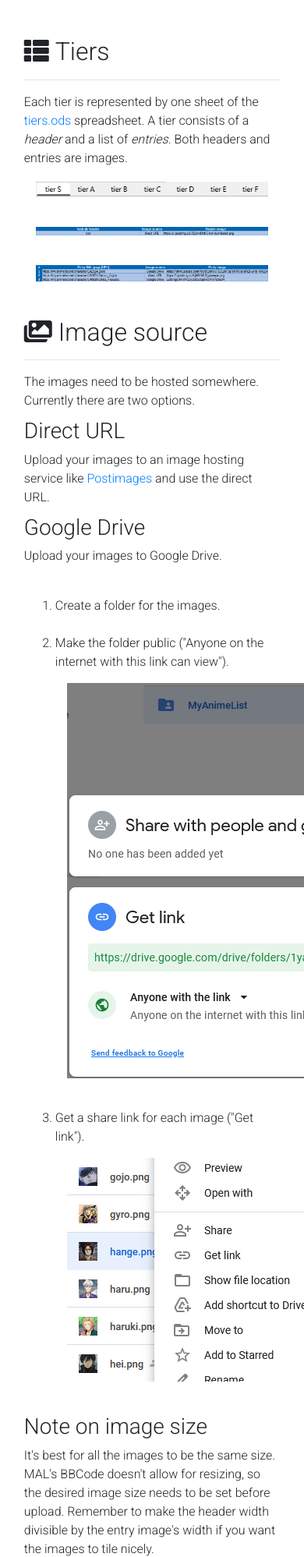
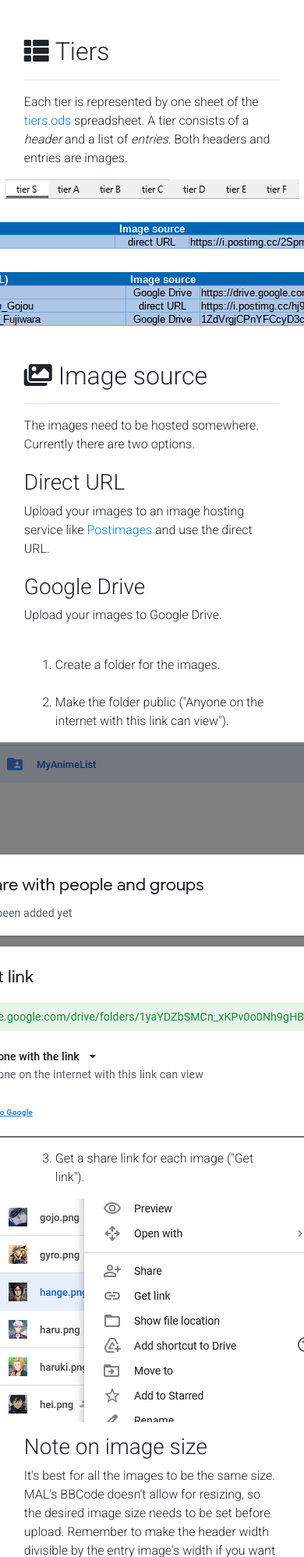
Before and after one commit to juliamarc/mal-tier-list-app, a Flask app: page /tutorial.html in a window 390 px wide; the page is wider, and only the part inside the window is pictured. Shown: the part 428-2425 px from the top of that part at 78% size. Run offline with Flask 2, Linux system fonts and the light colour scheme; parts of the project's set-up code (start-up, migrations or seed data) failed here and were passed over; some libraries are stand-ins or nearby versions.

Commit message:
clean up css and add responsive column sizes

```diff
--- a/static/css/style.css
+++ b/static/css/style.css
@@ -1,3 +1,24 @@
+/* general */
+
+body {
+    font-family: 'Roboto', sans-serif;
+    padding: 20px;
+}
+
+h2 {
+    padding-top: 10px;
+}
+
+h3 {
+    padding-top: 20px;
+}
+
+div[class^="col-"] {
+    padding: 10px;
+}
+
+/* icons */
+
 #gh-icon {
     color: #000;
     font-size: 40pt;
@@ -29,10 +50,7 @@
     margin: 5px;
 }
 
-body {
-    font-family: 'Roboto', sans-serif;
-    padding: 20px;
-}
+/* footer */
 
 #container {
     display: flex;
@@ -44,9 +62,7 @@ body {
     margin-top: auto;
 }
 
-div[class^="col-"] {
-    padding: 10px;
-}
+/* result.html */
 
 textarea {
     width: 100%;
@@ -56,11 +72,26 @@ textarea {
     resize: none;
 }
 
+.html-preview {
+    display: inline-block;
+}
+
+/* tutorial.html */
+
 div.img-container {
-    text-align: center;
+    width: 100px;
+    margin: 0 auto;
+    overflow: visible;
+}
+
+div.img-container-inner {
+    position: relative;
+    float: right;
+    right: 50%;
+}
+
+div.img-container-inner img {
+    position: relative;
+    right: -50%;
     padding: 15px;
 }
-
-h2, h3 {
-    padding-top: 10px;
-}
--- a/templates/base.html
+++ b/templates/base.html
@@ -40,8 +40,8 @@
     <div class="row footer">
       <div class="col-12">
         <div class="justify-content-center" style="display: flex;">
-        <a href="https://github.com/juliamarc/mal-tier-list-app"><i id="gh-icon" class="fab fa-github"></i></a>
-        <a id='mal-icon' href='https://myanimelist.net/profile/juliama'></a>
+          <a href="https://github.com/juliamarc/mal-tier-list-app"><i id="gh-icon" class="fab fa-github"></i></a>
+          <a id='mal-icon' href='https://myanimelist.net/profile/juliama'></a>
         </div>
       </div>
     </div>
--- a/templates/index.html
+++ b/templates/index.html
@@ -13,7 +13,7 @@
 </div>
 
 <div class="row justify-content-center">
-  <div class="col-11 col-sm-9 col-md-8 col-lg-8 col-xl-5 text-center">
+  <div style="margin-bottom: -20px;" class="col-11 col-sm-9 col-md-8 col-lg-8 col-xl-5 text-center">
     <h5>
       Upload a filled out <a
         href="https://github.com/juliamarc/mal-tier-list-bbcode-gen/raw/main/tiers.ods">tiers.ods</a>
--- a/templates/tutorial.html
+++ b/templates/tutorial.html
@@ -35,13 +35,19 @@
       Both headers and entries are images.
 
       <div class="img-container">
-        <img class="img-fluid" src="static/images/tutorial-tiers.png" alt="tiers">
+        <div class="img-container-inner">
+          <img src="static/images/tutorial-tiers.png" alt="tiers">
+        </div>
       </div>
       <div class="img-container">
-        <img class="img-fluid" src="static/images/tutorial-header.png" alt="header">
+        <div class="img-container-inner">
+          <img src="static/images/tutorial-header.png" alt="header">
+        </div>
       </div>
       <div class="img-container">
-        <img class="img-fluid" src="static/images/tutorial-entries.png" alt="entries">
+        <div class="img-container-inner">
+          <img src="static/images/tutorial-entries.png" alt="entries">
+        </div>
       </div>
     </div>
   </div>
@@ -67,13 +73,17 @@
         <br />
         <li>Make the folder public ("Anyone on the internet with this link can view").
           <div class="img-container">
-            <img src="static/images/tutorial-anyone-with-link.png" alt="anyone-with-link">
+            <div class="img-container-inner">
+              <img src="static/images/tutorial-anyone-with-link.png" alt="anyone-with-link">
+            </div>
           </div>
         </li>
         <br />
         <li>Get a share link for each image ("Get link").
           <div class="img-container">
-            <img class="" src="static/images/tutorial-get-link.png" alt="get-link">
+            <div class="img-container-inner">
+              <img class="" src="static/images/tutorial-get-link.png" alt="get-link">
+            </div>
           </div>
         </li>
       </ol>
@@ -116,7 +126,9 @@
         The "Entries per row" setting decides how many entries will be displayed in one row.
       </p>
       <div class="img-container">
-        <img src="static/images/tutorial-settings.png" alt="settings">
+        <div class="img-container-inner">
+          <img src="static/images/tutorial-settings.png" alt="settings">
+        </div>
       </div>
     </div>
   </div>
```
Also changed, not shown: templates/result.html (+5 -5 lines).
